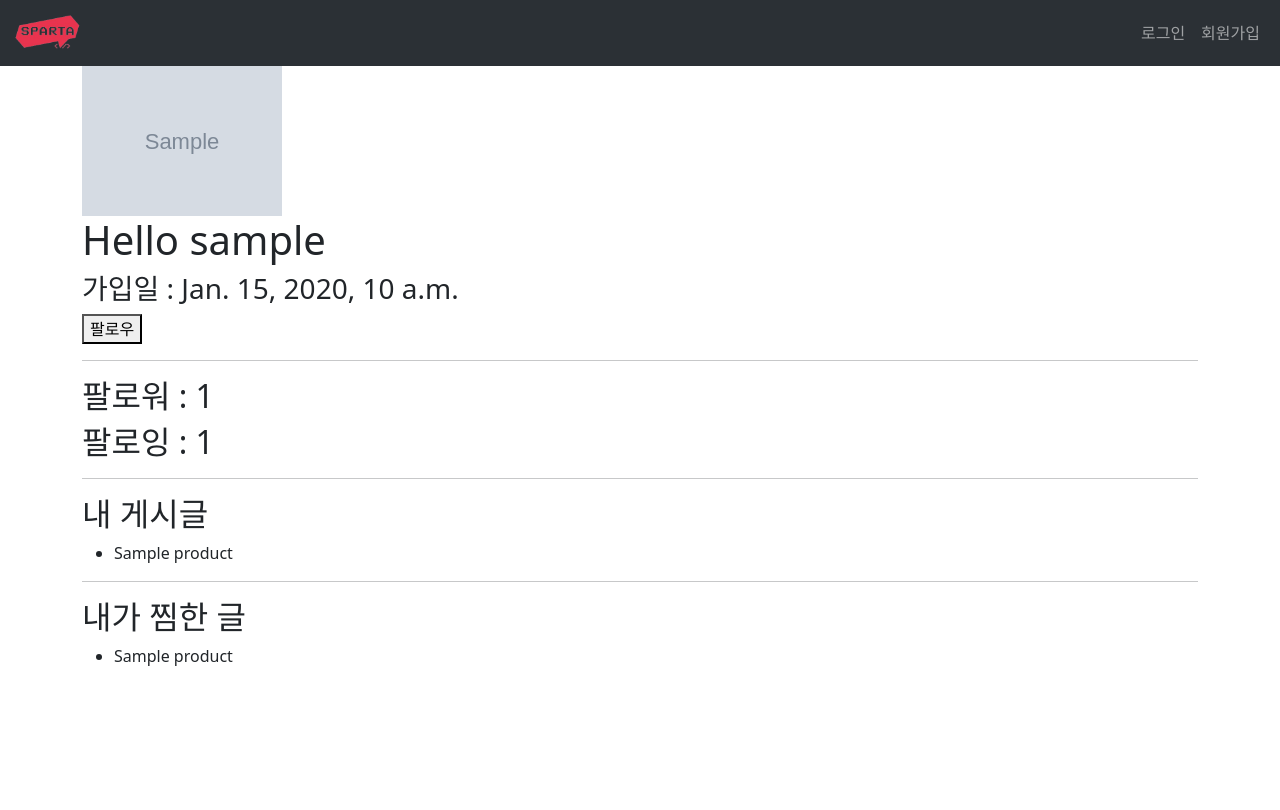
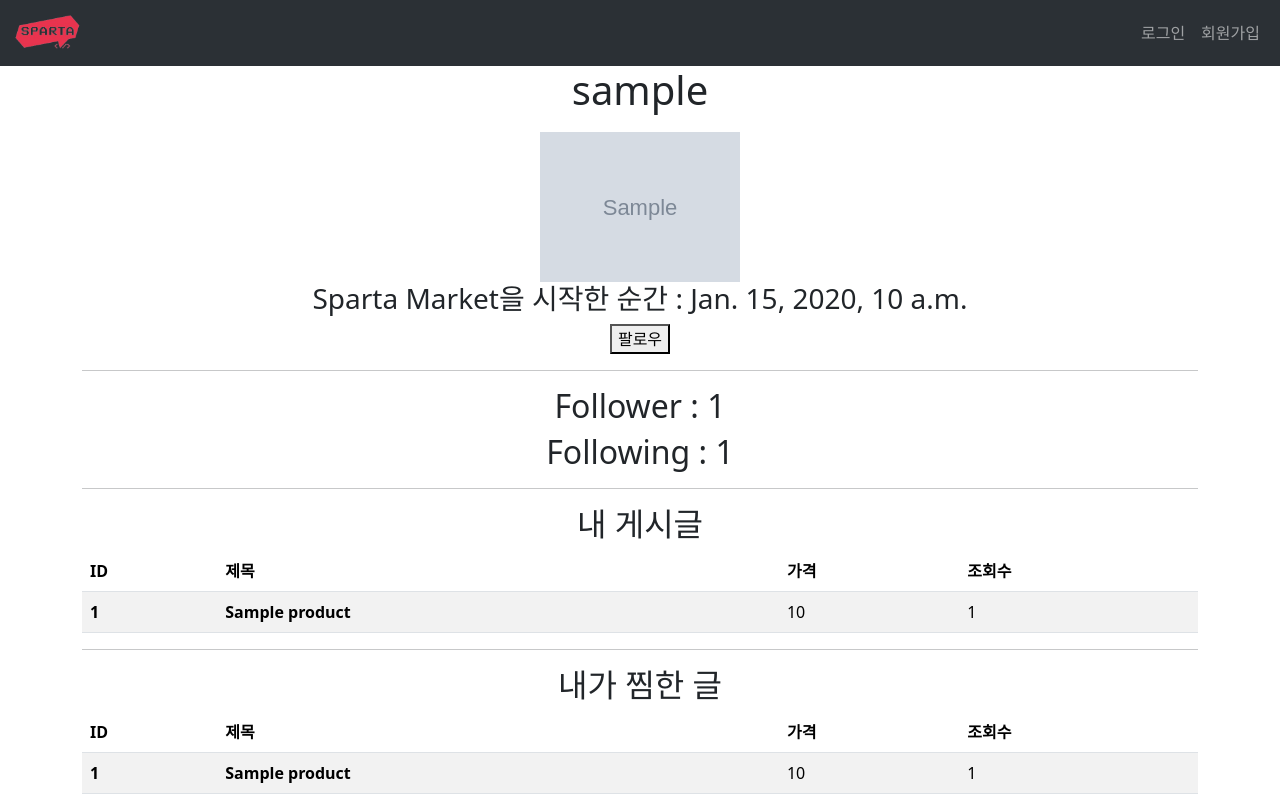
Before and after one commit to pkg0203/SpartaMarket, a Django app: page /accounts/1/mypage/ in a window 1280 px wide. Before the commit the page ends 666 px from the top, so only its background shows below. Run offline with Django 4.2, Linux system fonts and the light colour scheme; tables that the repository leaves empty hold one stand-in row (values such as "Sample post"); grey boxes marked "Sample" are stand-in pictures.

Commit message:
<CSS>mypage custom

```diff
--- a/spartamarket/accounts/templates/accounts/mypage.html
+++ b/spartamarket/accounts/templates/accounts/mypage.html
@@ -1,16 +1,17 @@
 {%extends 'base.html'%}
 
 {%block content%}
-    <img src="{{user.profile_image.url}}" style="width:200px">
+<h1>{{user}}</h1>
+<img src="{{user.profile_image.url}}" style="width:200px; margin-top: 10px;">
 {%if request.user == user%}
-        <form action="{%url 'accounts:update_profile' user.pk%}" method="POST" enctype="multipart/form-data">
+<form action="{%url 'accounts:update_profile' user.pk%}" method="POST" enctype="multipart/form-data"
+    style="margin-top: 10px;">
     {%csrf_token%}
-            <button type="submit">프로필 사진 변경</button>
-            <input type="file" name="image" required>
+    <button type="submit" class="btn btn-primary">프로필 사진 변경</button>
+    <input type="file" class="btn btn-dark" name="image" required>
 </form>
 {%endif%}
-    <h1>Hello {{user}}</h1>
-    <h3>가입일 : {{user.created_at}}</h3>
+<h3>Sparta Market을 시작한 순간 : {{user.created_at}}</h3>
 {%if request.user != user %}
 <form action="{%url 'accounts:follow' user.pk%}" method="POST">
     {%csrf_token%}
@@ -22,20 +23,66 @@
 </form>
 {%endif%}
 <hr>
-    <h2>팔로워 : {{user.followers.all.count}}</h2>
-    <h2>팔로잉 : {{user.follow.all.count}}</h2>
+<h2>Follower : {{user.followers.all.count}}</h2>
+<h2>Following : {{user.follow.all.count}}</h2>
 <hr>
 <h2>내 게시글</h2>
-    <ul>
+{%if products != null %}
+    <table class="table table-striped">
+        <thead>
+            <tr>
+                <th scope="col">ID</th>
+                <th scope="col">제목</th>
+                <th scope="col">가격</th>
+                <th scope="col">조회수</th>
+            </tr>
+        </thead>
+        <tbody>
             {% for product in products %}
-        <li>{{ product.title }}</li>
+            <tr>
+                <th scope="row">{{product.pk}}</th>
+                <td>
+                    <a href="{%url 'products:detail' product.pk%}"
+                        style="text-decoration: none; color: black;">
+                        <strong>
+                            {{product.title}}
+                        </strong>
+                    </a>
+                </td>
+                <td>{{product.price}}</td>
+                <td>{{product.is_viewed}}</td>
+            </tr>
             {% endfor %}
-    </ul>
+        </tbody>
+    </table>
+{%endif%}
 <hr>
 <h2>내가 찜한 글</h2>
-    <ul>
+<table class="table table-striped">
+    <thead>
+        <tr>
+            <th scope="col">ID</th>
+            <th scope="col">제목</th>
+            <th scope="col">가격</th>
+            <th scope="col">조회수</th>
+        </tr>
+    </thead>
+    <tbody>
         {% for product in user.jjim.all %}
-        <li>{{ product.title }}</li>
+        <tr>
+            <th scope="row">{{product.pk}}</th>
+            <td>
+                <a href="{%url 'products:detail' product.pk%}"
+                    style="text-decoration: none; color: black;">
+                    <strong>
+                        {{product.title}}
+                    </strong>
+                </a>
+            </td>
+            <td>{{product.price}}</td>
+            <td>{{product.is_viewed}}</td>
+        </tr>
         {% endfor %}
-    </ul>
+    </tbody>
+</table>
 {%endblock content%}
--- a/spartamarket/templates/base.html
+++ b/spartamarket/templates/base.html
@@ -59,10 +59,13 @@
             </div>
         </div>
     </nav>
-    <div class="container">
-        {%block content%}
-        {%endblock content%}
-    </div>
+    <center>
+        <div class="container">
+            {%block content%}
+            {%endblock content%}
+        </div>
+    </center>
+
 </body>
 
 </html>
```
Lines whose indentation alone changed are shown as unchanged.
